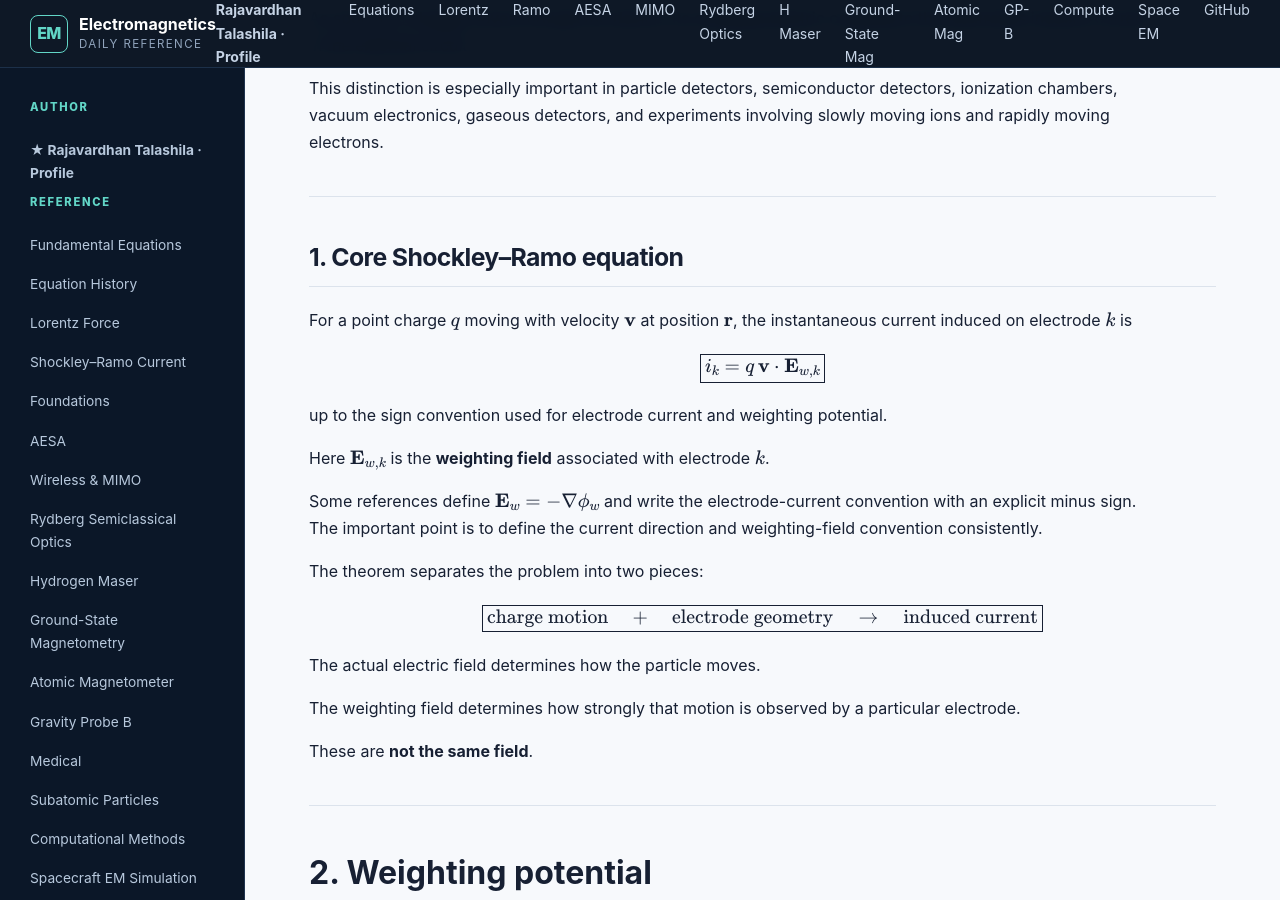
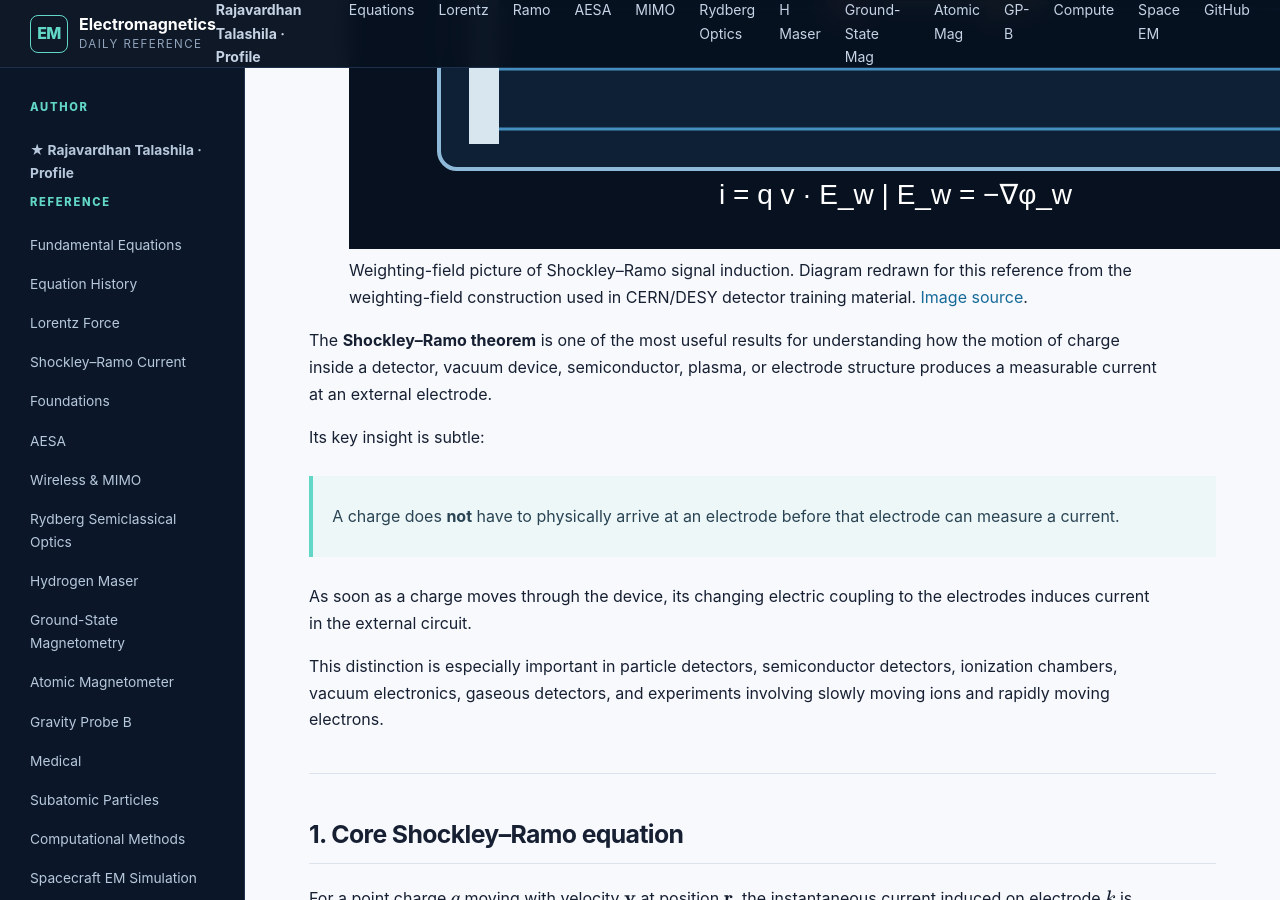
Before and after one commit to RajavardhanT/Electromagnetics_Applications, a Jekyll site: the page built from shockley-ramo/index.md, in a window 1280 px wide and 900 px high, scrolled down 544 px. Built offline with Jekyll 4.4.1, drawn with Linux system fonts in a browser that asks for light colours.

Commit message:
Add sourced topic image

```diff
--- a/shockley-ramo/index.md
+++ b/shockley-ramo/index.md
@@ -4,6 +4,12 @@ title: Shockley–Ramo Theorem — Induced Current from Moving Charge
 ---
 
 # Shockley–Ramo Theorem and Induced Current
+
+<figure class="topic-figure">
+  <a href="https://indico.cern.ch/event/1252505/contributions/5365826/attachments/2651554/4591315/MADRV_WP.pdf"><img src="../assets/shockley-ramo-weighting.svg" alt="Weighting-field picture of Shockley–Ramo signal induction. Diagram redrawn for this reference from the weighting-field construction used in CERN/DESY detector training material." loading="lazy"></a>
+  <figcaption>Weighting-field picture of Shockley–Ramo signal induction. Diagram redrawn for this reference from the weighting-field construction used in CERN/DESY detector training material. <a href="https://indico.cern.ch/event/1252505/contributions/5365826/attachments/2651554/4591315/MADRV_WP.pdf">Image source</a>.</figcaption>
+</figure>
+
 
 The **Shockley–Ramo theorem** is one of the most useful results for understanding how the motion of charge inside a detector, vacuum device, semiconductor, plasma, or electrode structure produces a measurable current at an external electrode.
 
```
